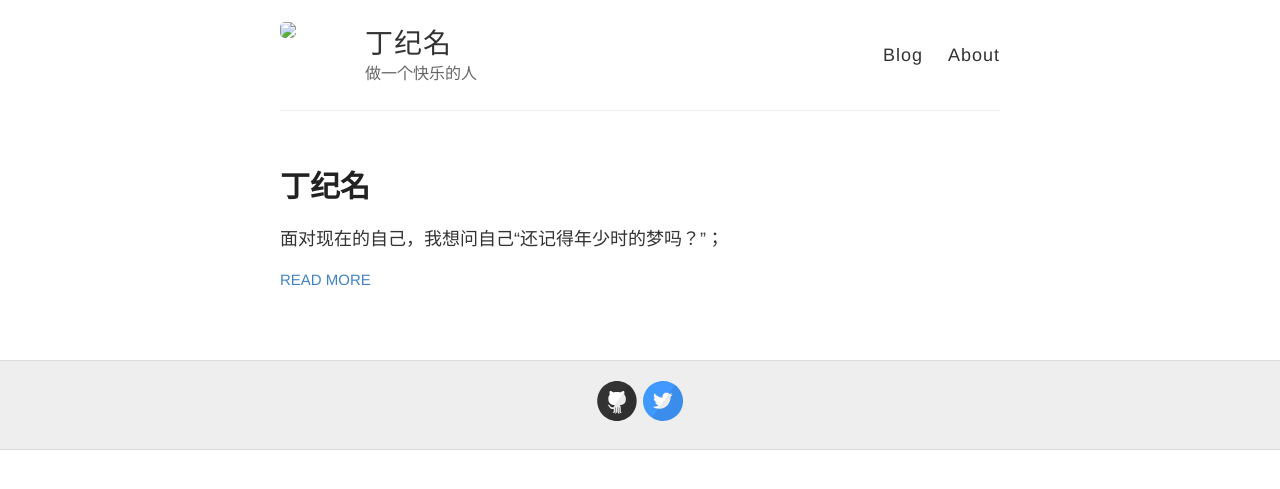
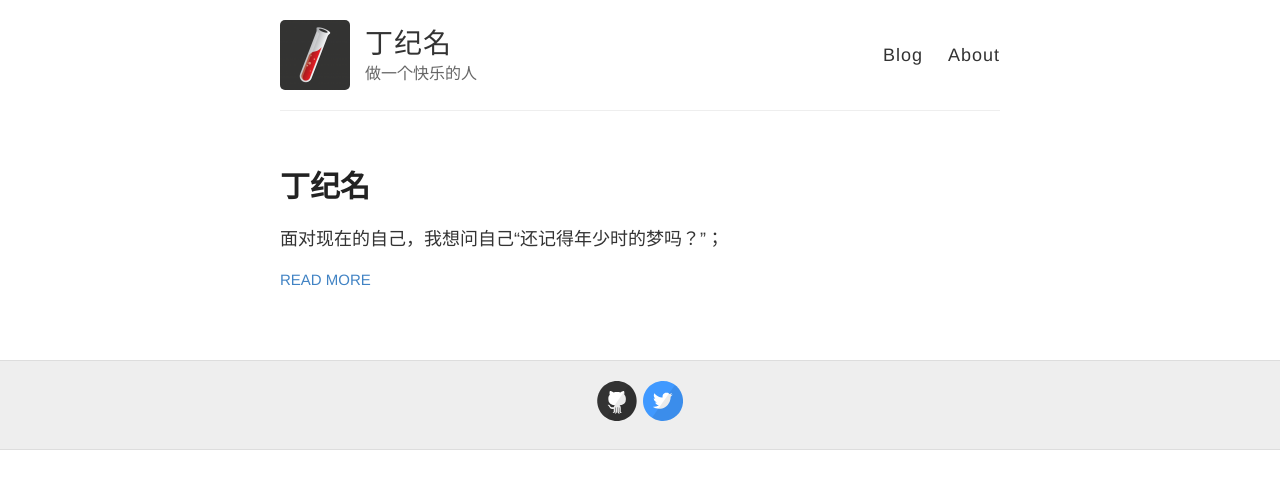
Before and after one commit to fengjuanchensha/fengjuanchensha.github.io, a Jekyll site: the page built from index.html, in a window 1280 px wide. Shown: the top 489 px of the page. Built offline with Jekyll 4.4.1, drawn with Linux system fonts in a browser that asks for light colours; Markdown is read by kramdown in place of the engine named in the settings.

Commit message:
修改图片路径
修改图片路径

```diff
--- a/_config.yml
+++ b/_config.yml
@@ -9,7 +9,7 @@ name: 丁纪名
 description: 做一个快乐的人
 
 # URL of your avatar or profile pic (you could use your GitHub profile pic)
-avatar: https://fengjuanchensha.github.io/master/images/jekyll-logo.png
+avatar: https://raw.githubusercontent.com/fengjuanchensha/fengjuanchensha.github.io/master/images/jekyll-logo.png
 
 #
 # Flags below are optional
@@ -21,7 +21,7 @@ footer-links:
   email:
   facebook:
   flickr:
-  github: barryclark/jekyll-now
+  github: fengjuanchensha/fengjuanchensha.github.io
   instagram:
   linkedin:
   pinterest:
```
Also changed, not shown: 1 other file.
